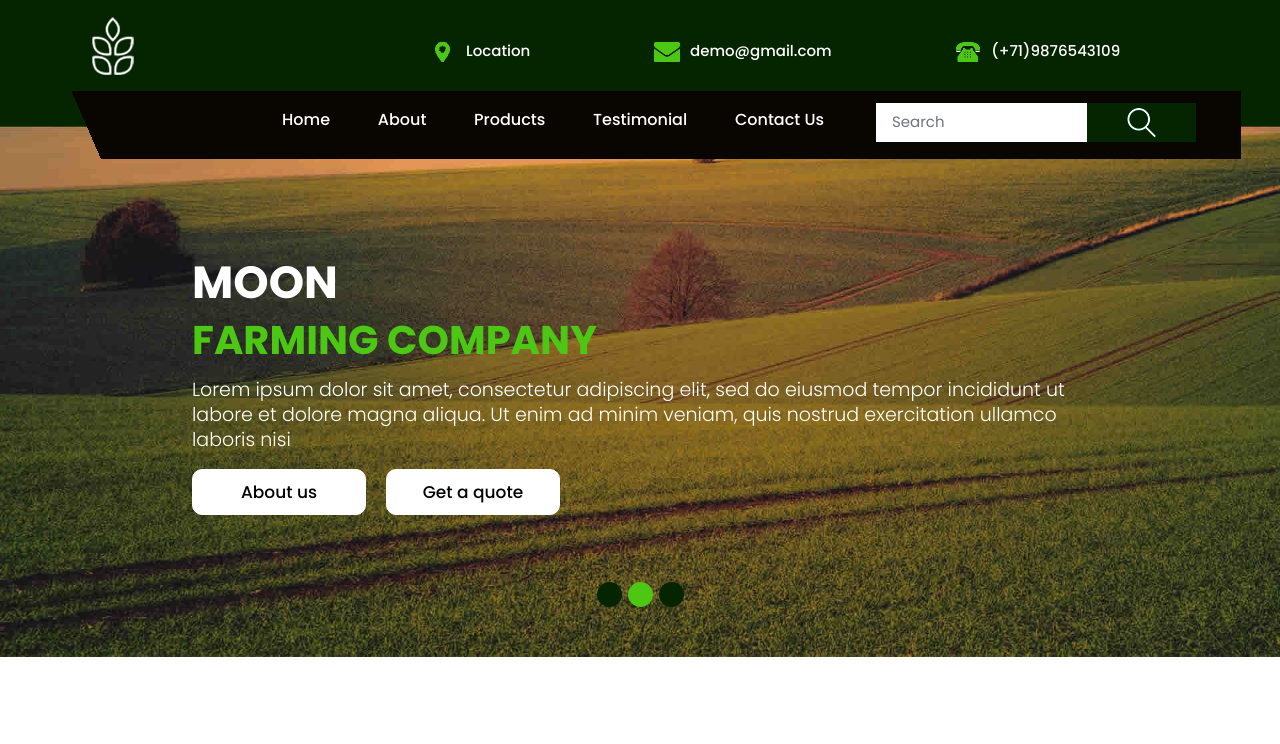
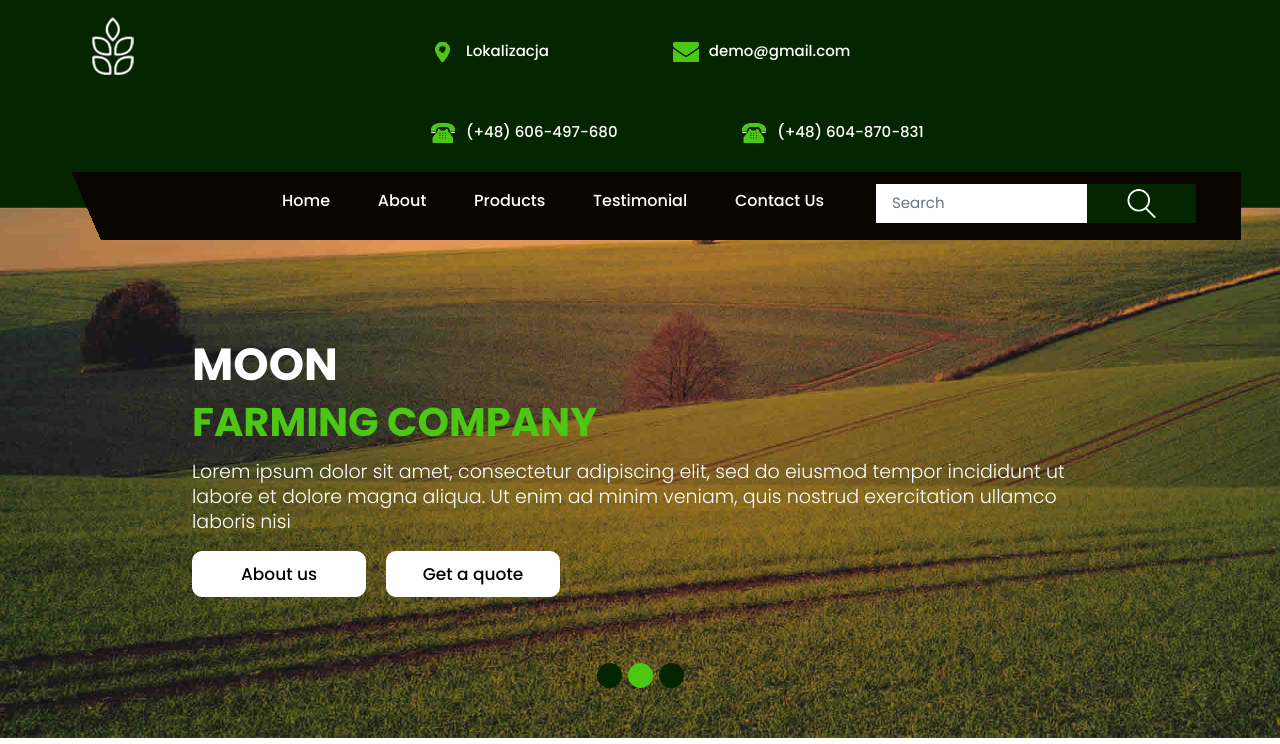
Before and after one commit to bosowice/bosowice_repo, a plain HTML site: page index.html in a window 1280 px wide. Shown: the top 744 px of the page. Drawn offline with nearby package versions, Linux system fonts and the light colour scheme; some packages are replaced by stand-ins of ours.

Commit message:
Adjusted phone numbers

```diff
--- a/index.html
+++ b/index.html
@@ -57,10 +57,11 @@
                     <div class="col-xl-9 col-lg-9 col-md-9 col-sm-9">
                         <div class="location_icon_bottum_tt">
                             <ul>
-                                <li><img src="icon/loc1.png" />Location</li>
+                                <li><img src="icon/loc1.png" />Lokalizacja</li>
                                 <li><img src="icon/email1.png" />demo@gmail.com</li>
 
-                                <li><img src="icon/call1.png" />(+71)9876543109</li>
+                                <li><img src="icon/call1.png" />(+48) 606-497-680</li>
+                                <li><img src="icon/call1.png" />(+48) 604-870-831</li>
                             </ul>
                         </div>
                     </div>
```
